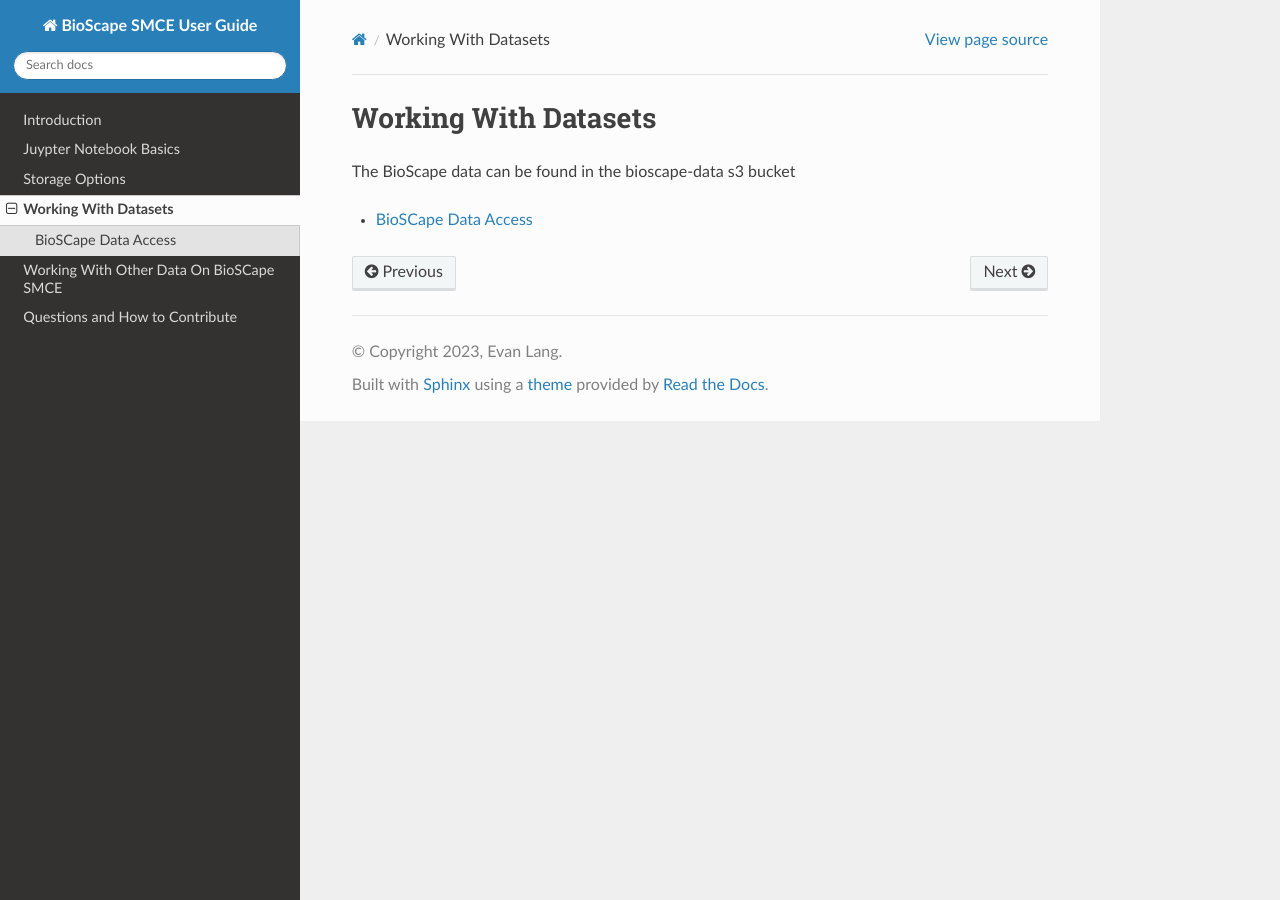
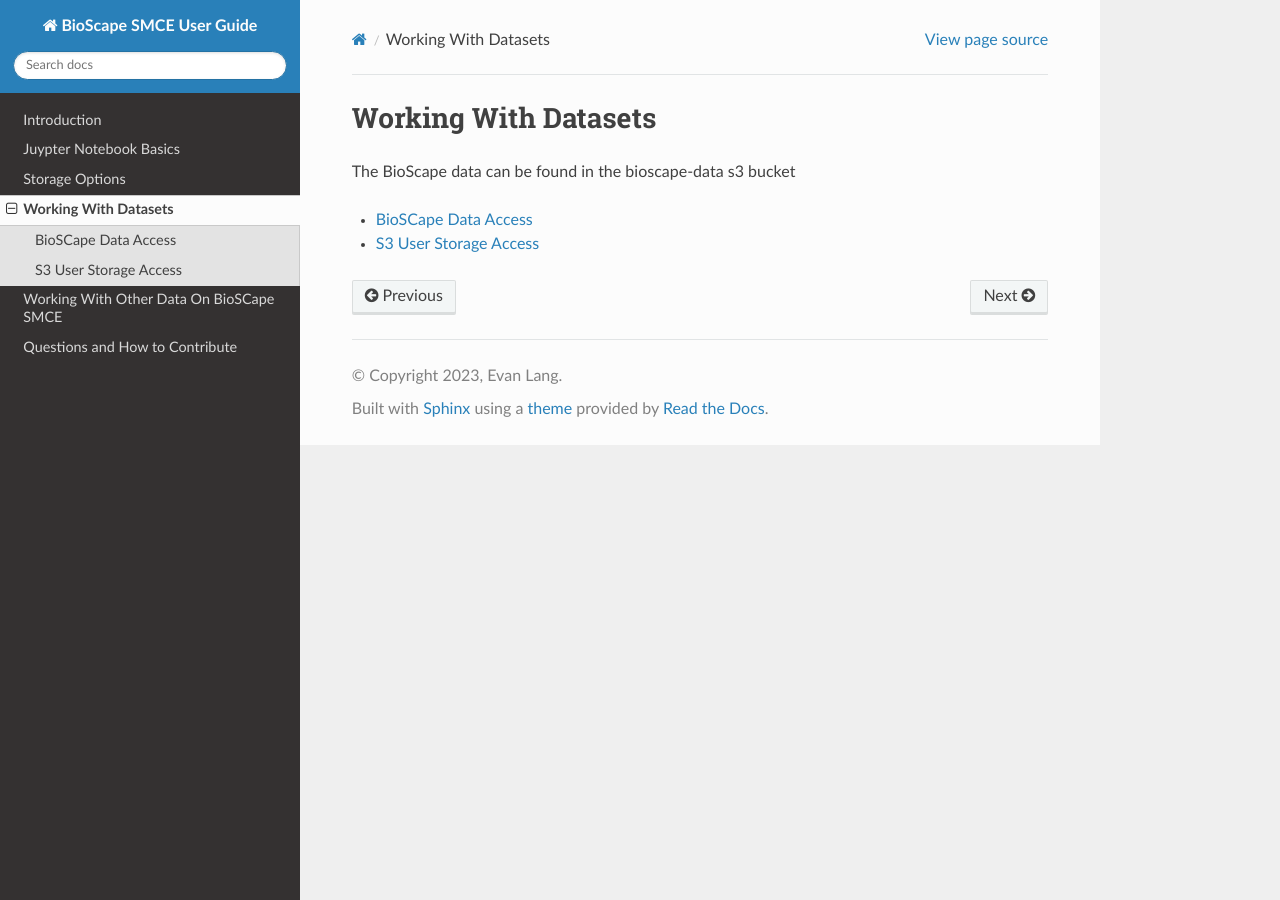
Before and after one commit to BioSCape-io/BioSCape-SMCE-User-Guide, a Sphinx documentation site: the page built from docs/source/pages/working_with_datasets.rst, in a window 1280 px wide. Built offline with Sphinx 7.4.7 and the Read the Docs theme 2.0.0, drawn with Linux system fonts in a browser that asks for light colours.

Commit message:
added an example of how to use the s3 user storage bucket

```diff
--- a/docs/source/pages/working_with_datasets.rst
+++ b/docs/source/pages/working_with_datasets.rst
@@ -8,3 +8,4 @@
    :maxdepth: 2
 
    ../notebooks/data_access
+   ../notebooks/s3_user_storage_access
```
Also changed, not shown: docs/source/notebooks/s3_user_storage_access.ipynb (added).
